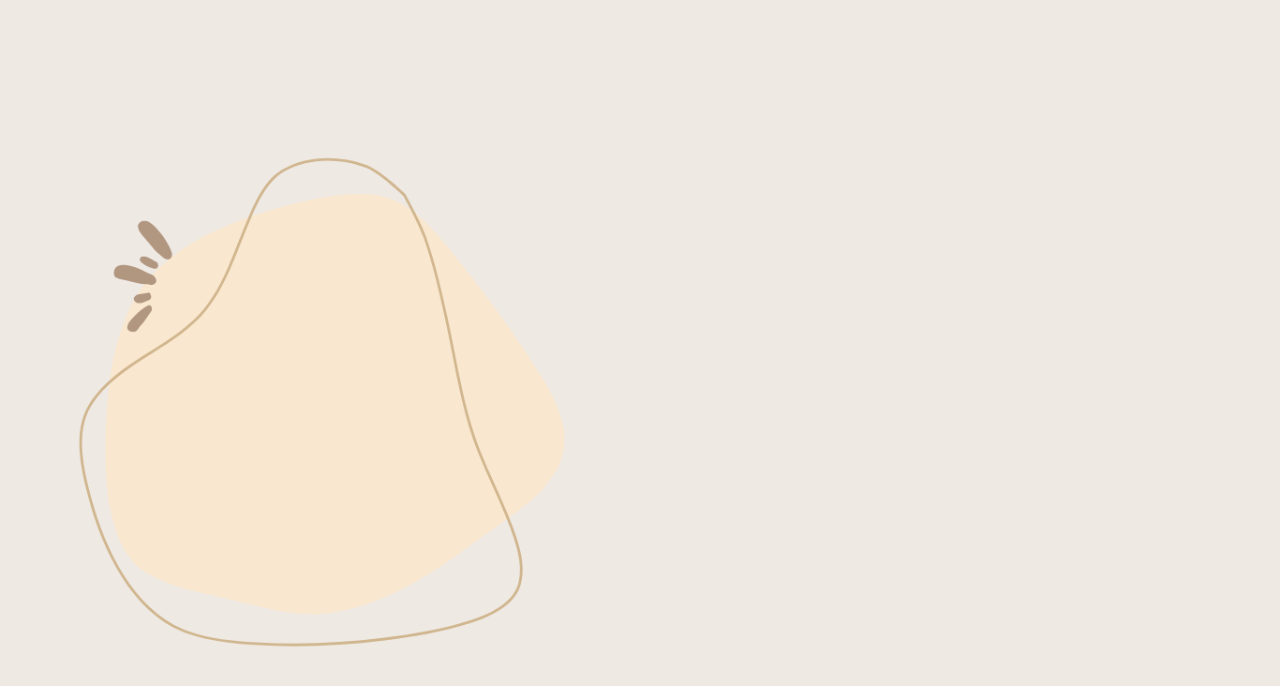
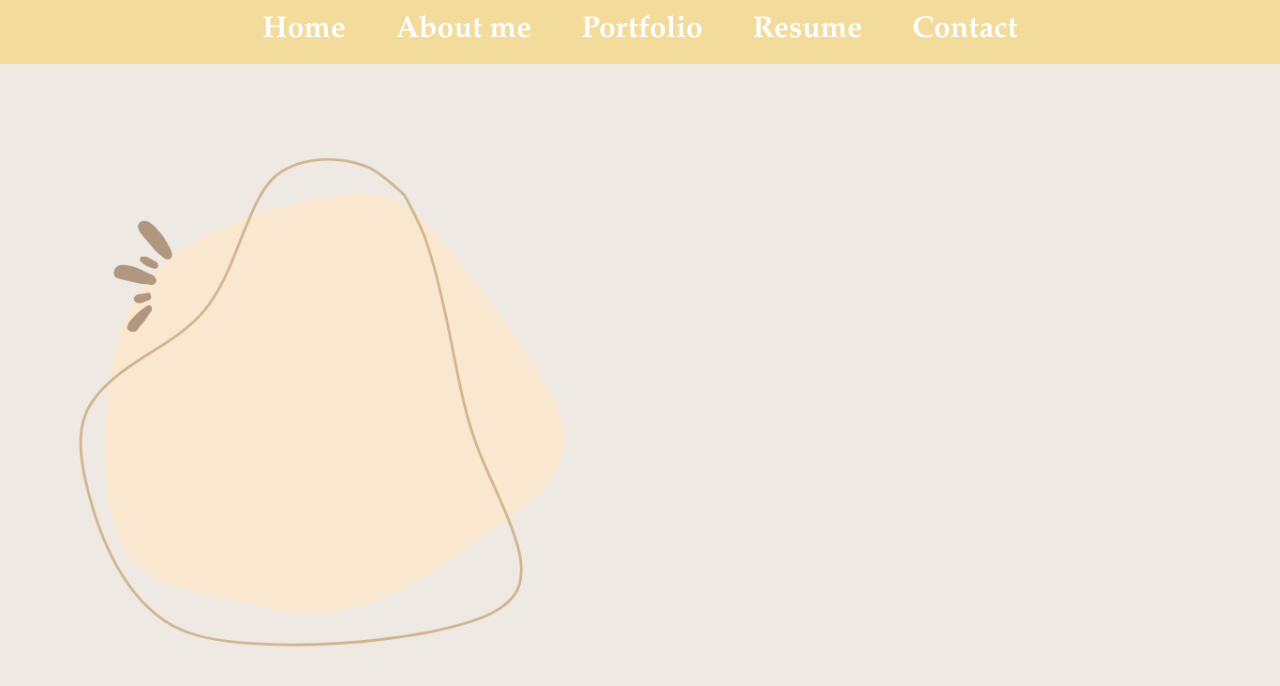
Before and after one commit to Aviona05/WD-FINAL_PROJ, a plain HTML site: page pages/aboutme/index.html in a window 1280 px wide. Drawn offline with Linux system fonts and the light colour scheme.

Commit message:
feat(about me page): added header

```diff
--- a/pages/aboutme/asset/css/style.css
+++ b/pages/aboutme/asset/css/style.css
@@ -14,3 +14,21 @@ body{
     background-image: url(../img/bg1.png);
     background-size: cover;
 }
+nav{
+    display: flex;
+    justify-content: space-around;
+    align-items: center;
+    min-height: 8vh;
+    background-color: #f6d67fb5;
+    font-size: 20px;
+}
+ul{
+    display: flex;
+    gap: 50px;
+    list-style: none;
+}
+a{
+    text-decoration: none;
+    color: #fff;
+    font-size: 30px;
+}
--- a/pages/aboutme/index.html
+++ b/pages/aboutme/index.html
@@ -7,6 +7,16 @@
     <link rel="stylesheet" href="./asset/css/style.css">
 </head>
 <body>
-
+    <header>
+        <nav>
+            <ul>
+                <li><a href="../../index.html">Home</a></li>
+                <li><a href="">About me</a></li>
+                <li><a href="../portfolio/index.html">Portfolio</a></li>
+                <li><a href="../resume/index.html">Resume</a></li>
+                <li><a href="../contact/index.html">Contact</a></li>
+            </ul>
+        </nav>
+    </header>
 </body>
 </html>
```
